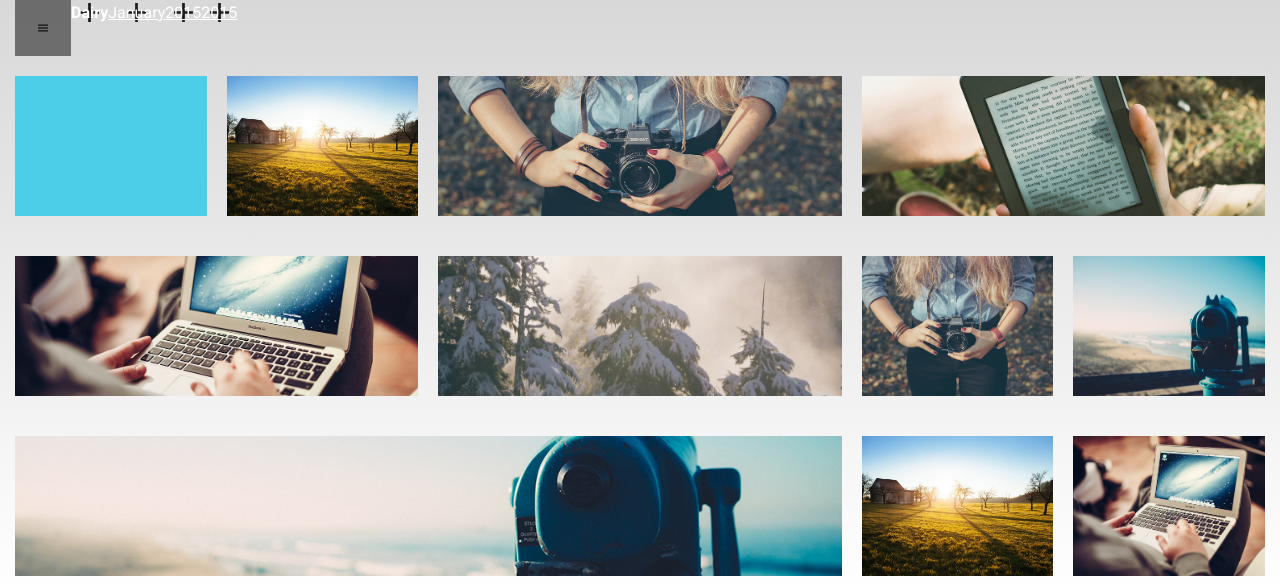
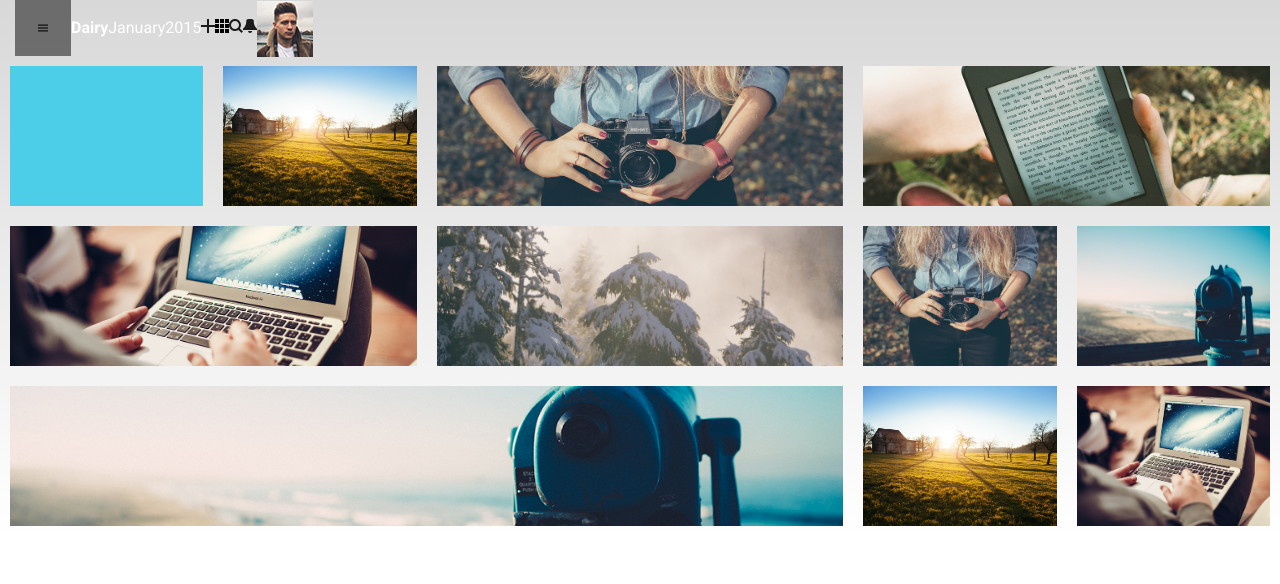
Before and after one commit to foxxxxy/Dairy, a plain HTML site: page index.html in a window 1280 px wide. Both pictures are taken after a click on the button 43 px from the left and 28 px from the top of the page. Drawn offline with Linux system fonts and the light colour scheme.

Commit message:
fixed svg bad test. Very bad header!

```diff
--- a/client/styles/scss/core/_grid.scss
+++ b/client/styles/scss/core/_grid.scss
@@ -1,7 +1,7 @@
 main {
   .custom-container {
     .custom-row {
-      @include make-row(20px);
+      @include make-row();
 
       //    .custom-col-lg-2 {
       //              @include make-lg-column(2, 30px); }
--- a/client/styles/scss/layouts/_portfolio.scss
+++ b/client/styles/scss/layouts/_portfolio.scss
@@ -3,7 +3,7 @@
   z-index: -1000;
 
   figure{
-    margin: 20px 0;
+    margin: 10px 0;
     height: 140px;
     overflow: hidden;
 
--- a/client/styles/scss/widgets/_header.scss
+++ b/client/styles/scss/widgets/_header.scss
@@ -29,23 +29,82 @@ header {
 
         li {
           display: inline-block;
+          line-height: 56px;
           font-size: 16px;
 
           a {
-            background: url(../../images/header/add.svg) no-repeat center;
-
+            font-family: "Roboto", sans-serif;
             text-align: right;
             text-decoration: underline;
 
             &:hover {
               background: none;
             }
+
+            time {
+              display: inline-block;
+              text-align: center;
+            }
+          }
+
+          .add {
+            display: block;
+            width: 14px;
+            height: 14px;
+            background: url(../../images/header/add.svg);
+            background-size: 14px 14px;
+            background-repeat: no-repeat;
+            @include transition-property(all);
+            @include transition-duration(200ms);
+          }
+
+          .month {
+            display: block;
+            width: 14px;
+            height: 14px;
+            background: url(../../images/header/month.svg);
+            background-size: 14px 14px;
+            background-repeat: no-repeat;
+            @include transition-property(all);
+            @include transition-duration(200ms);
+          }
+
+          .search {
+            display: block;
+            width: 14px;
+            height: 14px;
+            background: url(../../images/header/search.svg);
+            background-size: 14px 14px;
+            background-repeat: no-repeat;
+            @include transition-property(all);
+            @include transition-duration(200ms);
+          }
+
+          .notification {
+            display: block;
+            width: 14px;
+            height: 14px;
+            background: url(../../images/header/notification.svg);
+            background-size: 14px 14px;
+            background-repeat: no-repeat;
+            @include transition-property(all);
+            @include transition-duration(200ms);
           }
 
           &:first-child {
             a {
               text-decoration: none;
               font-weight: 700;
+              font-family: "Roboto", sans-serif;
+            }
+          }
+
+          &:last-child {
+            a {
+              img {
+                height: 56px;
+                width: 56px;
+              }
             }
           }
         }
--- a/index.html
+++ b/index.html
@@ -22,13 +22,13 @@
             <div class="collapse navbar-collapse collapse-navbar clearfix" id="collapse-nav">
                 <ul class="nav navbar-nav navbar-right">
                     <li><a href="#">Dairy</a></li>
-                    <li><a href="#">January</a></li>
-                    <li><a href="#">2015</a></li>
-                    <li><a href="#"></a></li>
-                    <li><a href="#">2015</a></li>
-                    <li><a href="#"></a></li>
-                    <li><a href="#"></a></li>
-                    <li><a href="#"></a></li>
+                    <li><a href="#"><time>January</time></a></li>
+                    <li><a href="#"><time>2015</time></a></li>
+                    <li><a href="#" class="add"></a></li>
+                    <li><a href="#" class="month"></a></li>
+                    <li><a href="#" class="search"></a></li>
+                    <li><a href="#" class="notification"></a></li>
+                    <li><a href="#"><img src="client/images/header/profile.png" alt="ptofile"/></a></li>
                 </ul>
             </div>
         </div>
```
Also changed, not shown: client/images/header/profile.png (added), client/styles/css/index.css.
